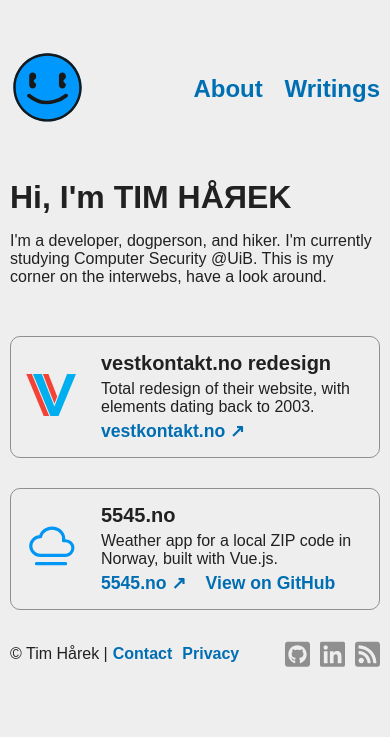
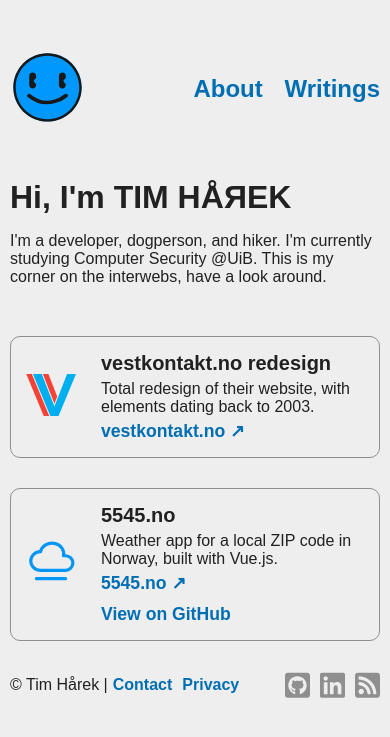
Before and after one commit to timharek/timharek.no, a Jekyll site: the page built from index.html, in a window 390 px wide. Shown: the top 737 px of the page. Built offline with Jekyll 4.4.1, drawn with Linux system fonts in a browser that asks for light colours; some web fonts are replaced.

Commit message:
ui: projects: links are responsive

```diff
--- a/assets/_sass/_projects.scss
+++ b/assets/_sass/_projects.scss
@@ -47,8 +47,18 @@
 
 			a {
 				font-size: 1.1rem;
+
 				&:not(:last-of-type) {
 					margin-right: 15px;
+				}
+
+				@media screen and (max-width: $breakpoint-medium2) {
+					display: block;
+					margin-right: 0;
+
+					&:not(:last-of-type) {
+						margin-bottom: 10px;
+					}
 				}
 			}
 		}
```
